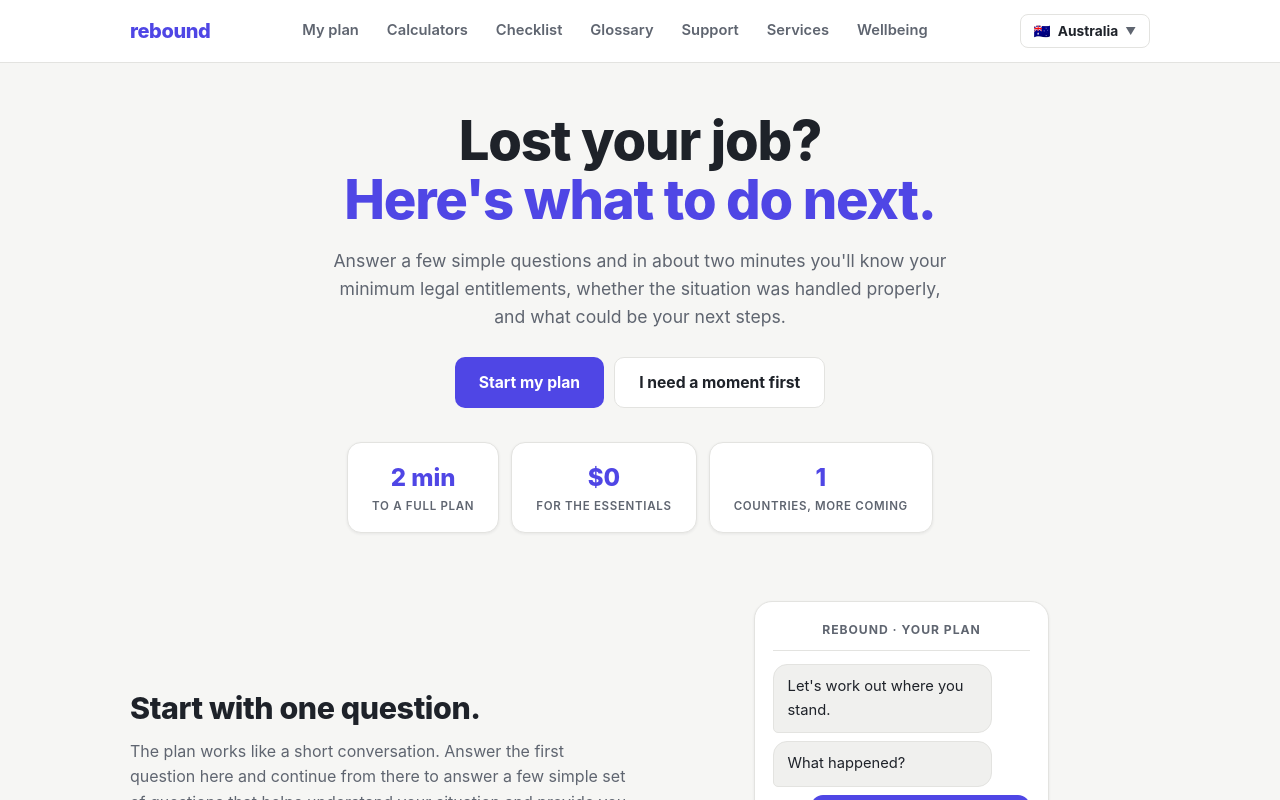
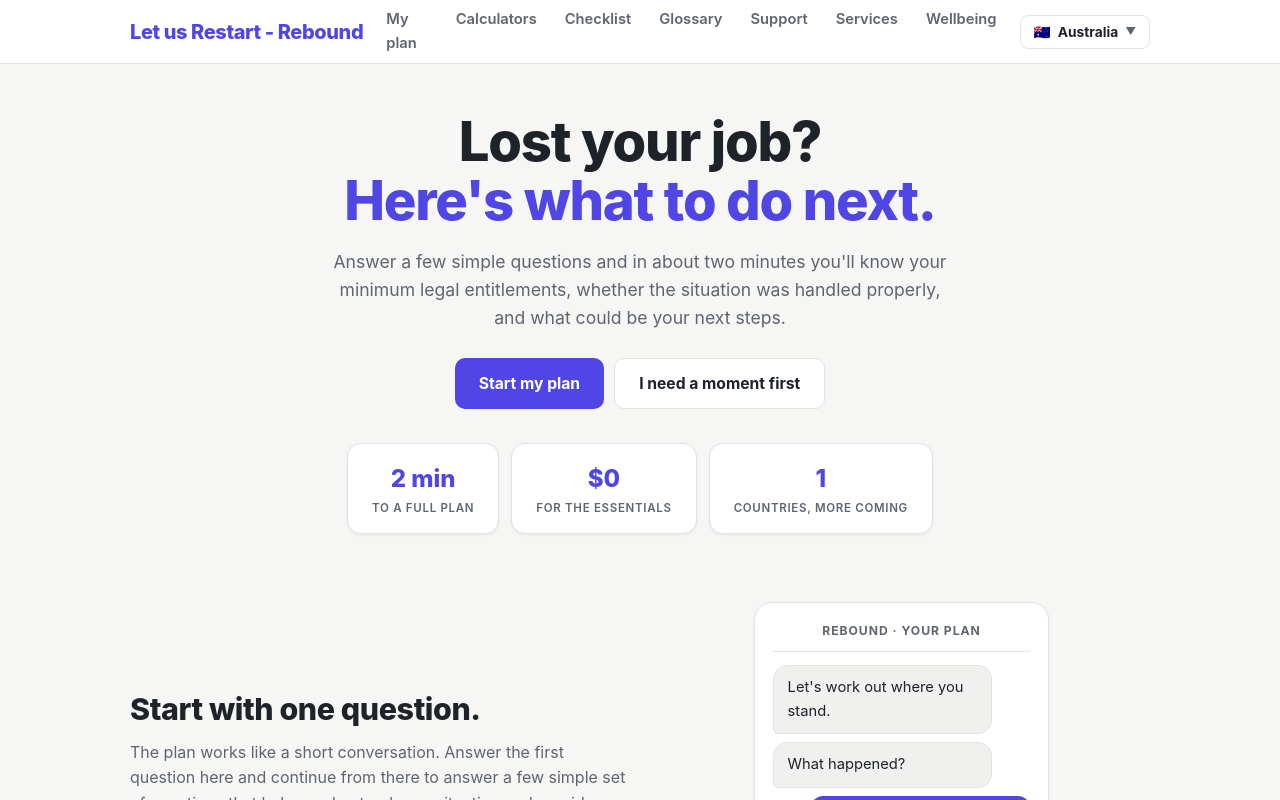
Before and after one commit to GantiRajesh/letusrestart, a React (Vite) app: page / in a window 1280 px wide. Shown: the top 800 px of the page. Built offline with nearby package versions, Linux system fonts and the light colour scheme.

Commit message:
updated the site name

```diff
--- a/src/components/Layout.jsx
+++ b/src/components/Layout.jsx
@@ -43,7 +43,7 @@ export default function Layout({ children }) {
       <header className="site-header">
         <div className="container">
           <div className="bar">
-            <Link to="/" className="logo">rebound</Link>
+            <Link to="/" className="logo">Let us Restart - Rebound</Link>
             <nav className="desktop" aria-label="Main navigation">{links()}</nav>
             <div className="hdr-right">
               <button className="region-btn" onClick={() => setPickerOpen(true)} aria-haspopup="dialog">
```
